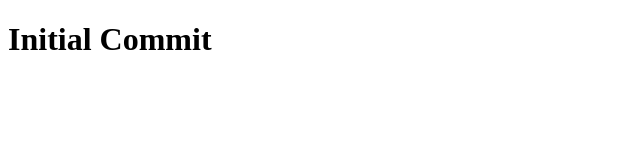
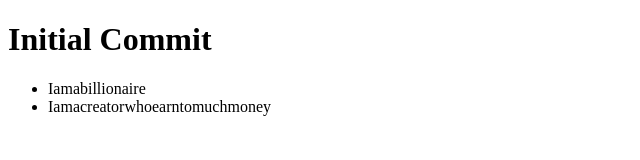
Before and after one commit to RanjitSahu58/Learning-Git, a plain HTML site: page index.html in a window 1280 px wide. Shown: the whole page, without its empty margins (0-640 px from the left). Drawn offline with Linux system fonts and the light colour scheme.

Commit message:
span and ul also added again

```diff
--- a/index.html
+++ b/index.html
@@ -8,5 +8,10 @@
 <body>
   <h1>Initial Commit</h1>
 
+  <ul>
+    <li>Iamabillionaire</li>
+    <li>Iamacreatorwhoearntomuchmoney</li>
+  </ul>
+
 </body>
 </html>
```
Also changed, not shown: about.html (+1 -1 lines).
